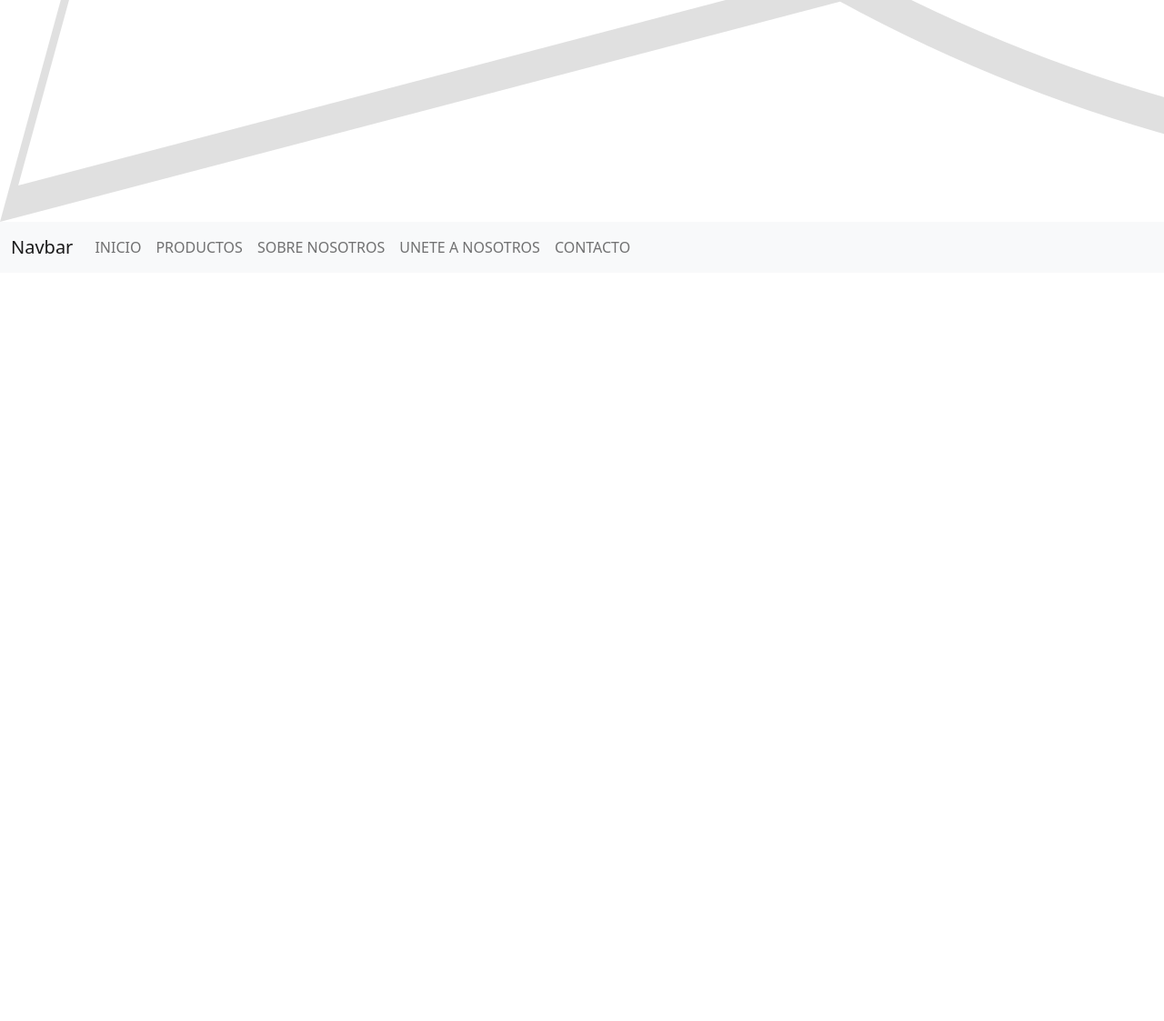
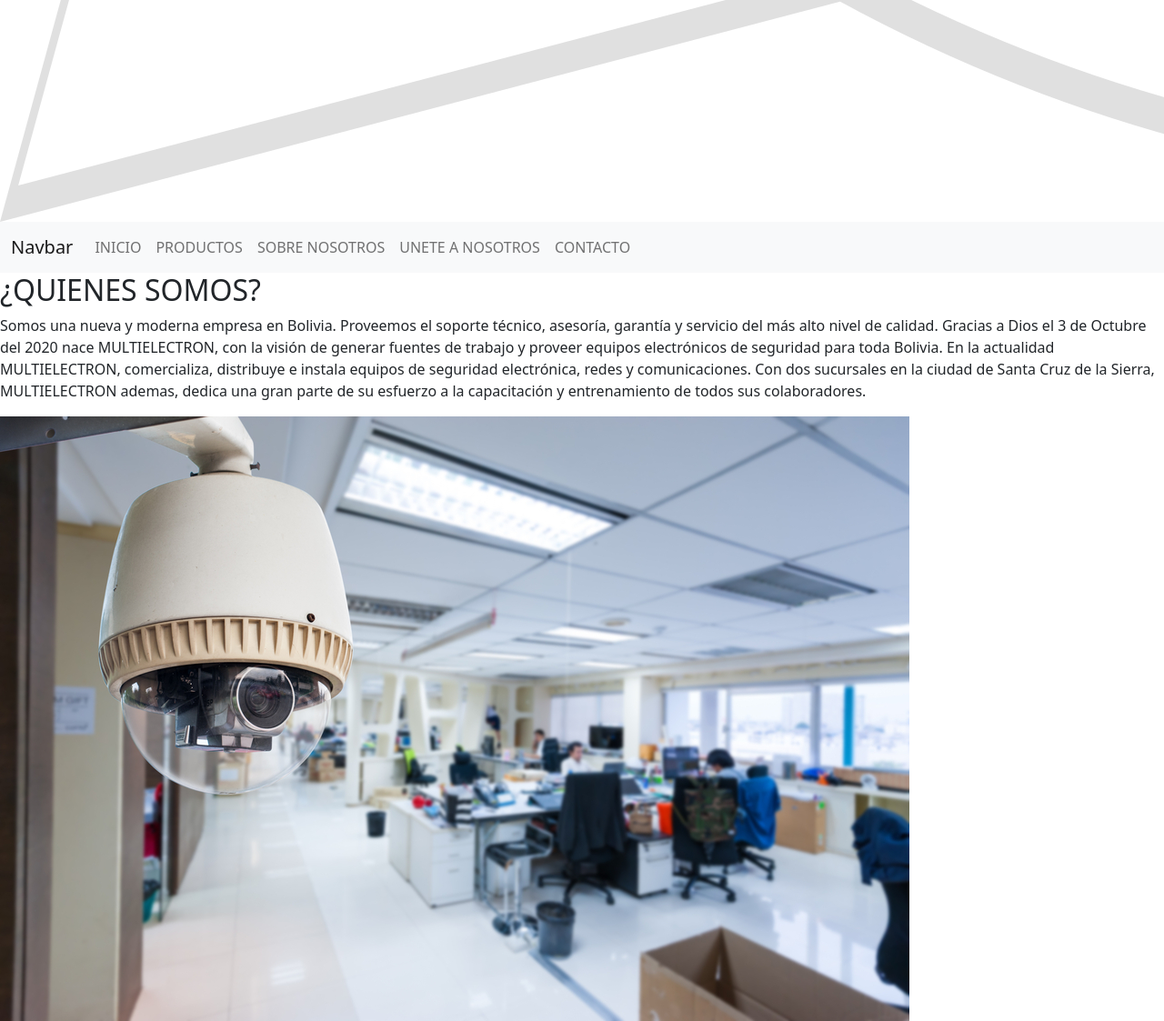
Before and after one commit to Ismaelc06/Proyecto-final, a website: page pages/sobre-nos.html in a window 1280 px wide. Shown: the part 4156-5279 px from the top of the page at 91% size. Before the commit the page ends 4456 px from the top, so only its background shows below. Drawn offline with nearby package versions, Linux system fonts and the light colour scheme; files that its build step writes are made by us from their sources; files whose address does not match are found by name.

```diff
--- a/pages/sobre-nos.html
+++ b/pages/sobre-nos.html
@@ -68,10 +68,28 @@
             </ul>
           </div>
         </div>
-      </nav>
+    </nav>
 
-      <!-- Cuerpo de la pagina -->
+    <!-- Cuerpo de la pagina -->
+    <main>
+        <div class="nos">
+            <div class="descrip">
+                 <h2 class="princ">¿QUIENES SOMOS?</h2>
+                <p> Somos una nueva y moderna empresa en Bolivia. Proveemos el soporte técnico, asesoría, garantía y servicio del más alto nivel de calidad.
 
+                    Gracias a Dios el 3 de Octubre del 2020 nace MULTIELECTRON, con la visión de generar fuentes de trabajo y proveer equipos electrónicos de seguridad para toda Bolivia. En la actualidad MULTIELECTRON, comercializa, distribuye e instala equipos de seguridad electrónica, redes y comunicaciones.
+
+                    Con dos sucursales en la ciudad de Santa Cruz de la Sierra, MULTIELECTRON ademas, dedica una gran parte de su esfuerzo a la capacitación y entrenamiento de todos sus colaboradores.
+                </p>
+            </div>
+
+            <div class="descrip">
+                <img src="../img/quienes-somos.jpeg" alt="imagen sobre empresa">
+             </div>
+
+       </div>
+
+    </main>
     <script src="https://cdn.jsdelivr.net/npm/bootstrap@5.2.2/dist/js/bootstrap.bundle.min.js"
         integrity="sha384-OERcA2EqjJCMA+/3y+gxIOqMEjwtxJY7qPCqsdltbNJuaOe923+mo//f6V8Qbsw3"
         crossorigin="anonymous"></script>
```
Also changed, not shown: pages/unete.html (+11 -0 lines).
